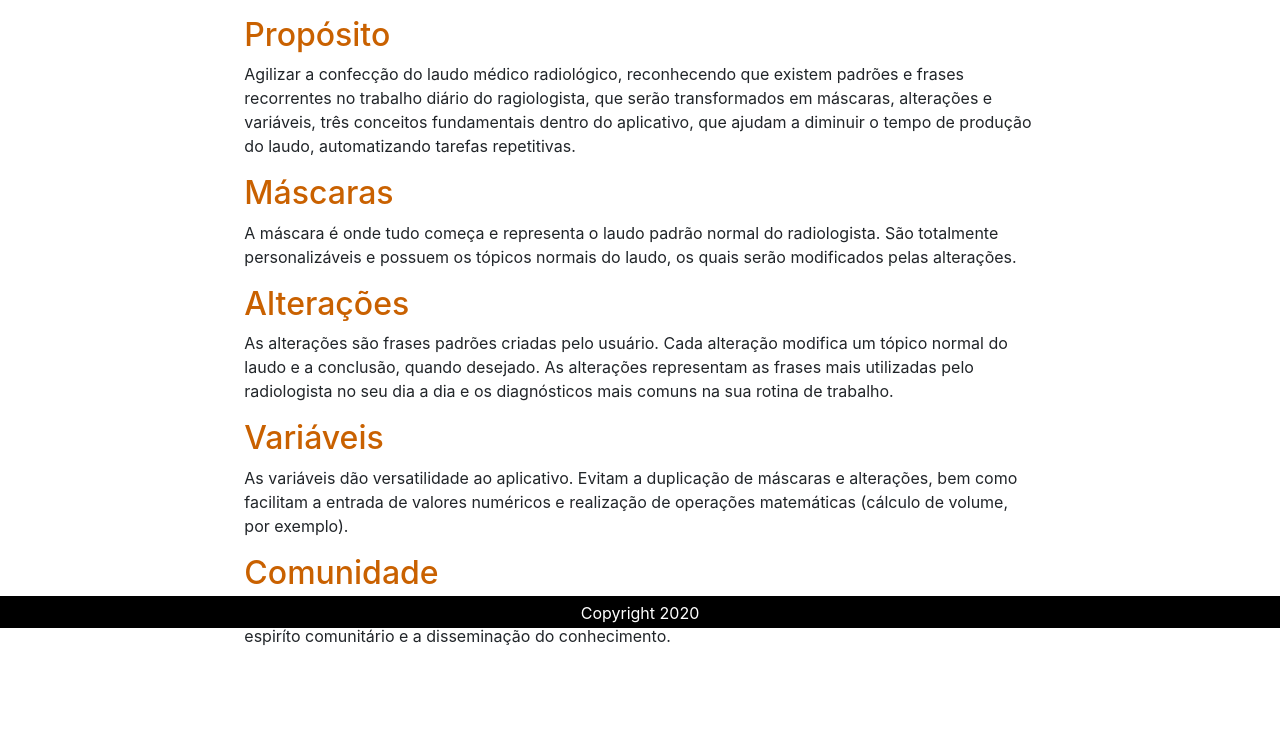
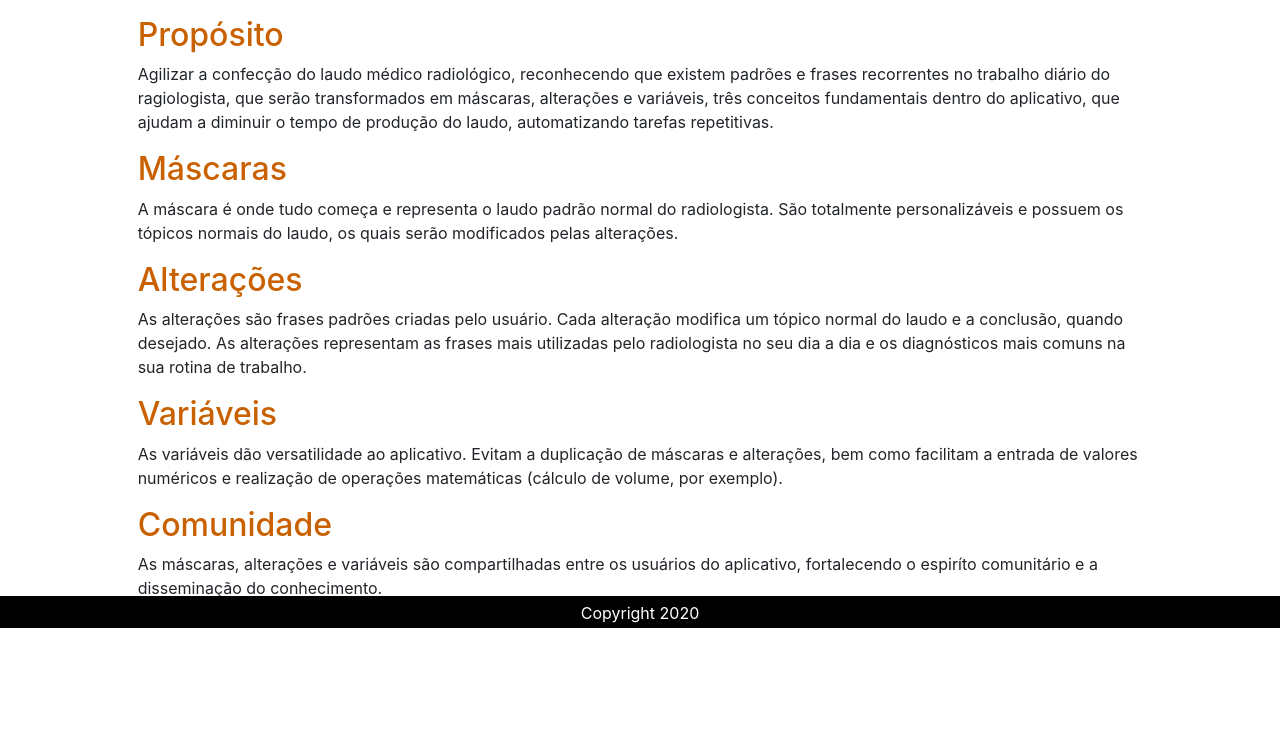
Before and after one commit to netofarthur/laudario, a Django app: page /sobre in a window 1280 px wide. Shown: the part 172-924 px from the top of the page. After the commit the page ends 800 px from the top, so only its background shows below. Run offline with Django 3.2, Linux system fonts and the light colour scheme; parts of the project's set-up code (start-up, migrations or seed data) failed here and were passed over; some libraries are stand-ins or nearby versions.

Commit message:
Sobre CSS mais largo.

```diff
--- a/laudario/masks/templates/masks/sobre.html
+++ b/laudario/masks/templates/masks/sobre.html
@@ -27,14 +27,14 @@
 <div class="row">
 
 
-    <div class="col-2">
+    <div class="col-1">
 
 
 </div>
 
 
 
-<div class="col-8">
+<div class="col-10">
 
     <div id="info">
             <h1>Propósito</h1>
@@ -67,7 +67,7 @@
 
 </div>
 
-        <div class="col-2">
+        <div class="col-1">
 
 
 </div>
```
